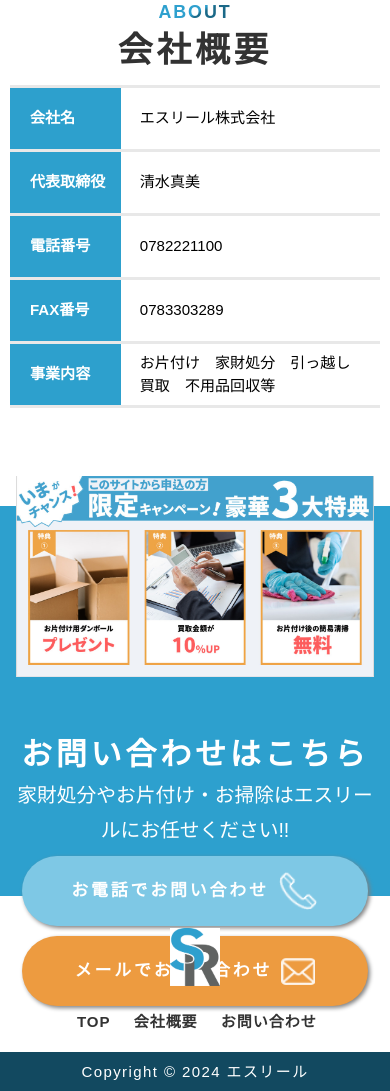
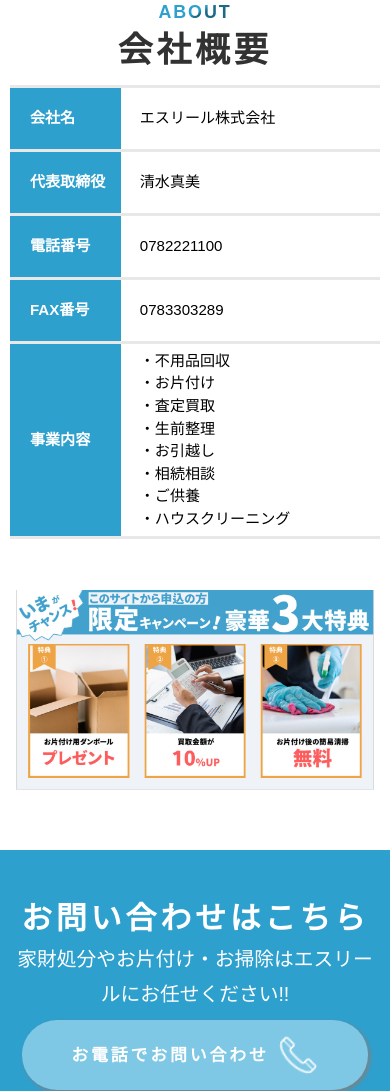
Before and after one commit to tuneup283/sreel, a PHP site: page /company/ in a window 390 px wide. Shown: the part 980-2071 px from the top of the page. Run offline with PHP 8.4, Linux system fonts and the light colour scheme; some web fonts are replaced.

Commit message:
会社概要の事業内容修正

```diff
--- a/company/index.html
+++ b/company/index.html
@@ -24,8 +24,8 @@
     ================================================== -->
     <link rel="stylesheet" href="../css/base.css">
     <link rel="stylesheet" href="../css/vendor.css">
-    <link rel="stylesheet" href="../css/main.css">
-    <link rel="stylesheet" href="../css/company.css">
+    <link rel="stylesheet" href="../css/main.css?202412015">
+    <link rel="stylesheet" href="../css/company.css?202412015">
 
     <!-- script
     ================================================== -->
@@ -168,7 +168,16 @@
                                 <tr><th>代表取締役</th><td>清水真美</td></tr>
                                 <tr><th>電話番号</th><td>0782221100</td></tr>
                                 <tr><th>FAX番号</th><td>0783303289</td></tr>
-                                <tr><th>事業内容</th><td>お片付け　家財処分　引っ越し　買取　不用品回収等</td></tr>
+                                <tr><th>事業内容</th><td>
+                                    ・不用品回収<br>
+                                    ・お片付け<br>
+                                    ・査定買取<br>
+                                    ・生前整理<br>
+                                    ・お引越し<br>
+                                    ・相続相談<br>
+                                    ・ご供養<br>
+                                    ・ハウスクリーニング
+                                </td></tr>
                             </table>
                         </div>
                     </div>
--- a/css/company.css
+++ b/css/company.css
@@ -214,6 +214,9 @@
  * message
  * ------------------------------------------------------------------- */
 @media only screen and (max-width: 1200px) {
+    .s-about .top-banner {
+        margin-top: 22px;
+    }
     .about-list .about-table th {
         width: 30%;
     }
@@ -232,6 +235,6 @@
 }
 @media only screen and (max-width: 400px) {
     .s-about {
-        padding-bottom: 7.4rem;
+        padding-bottom: 30rem;
     }
 }
```
